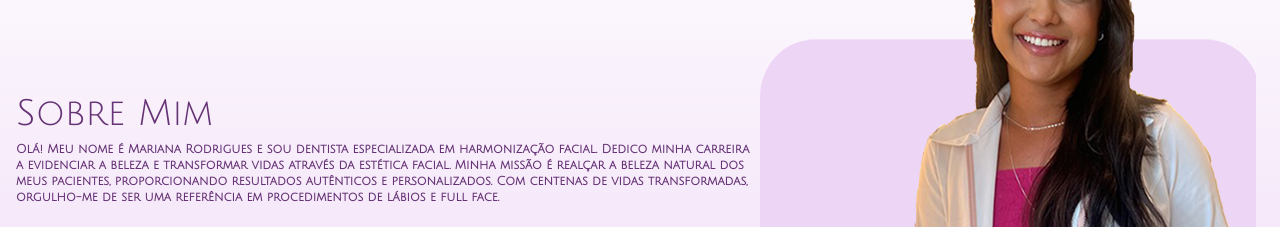
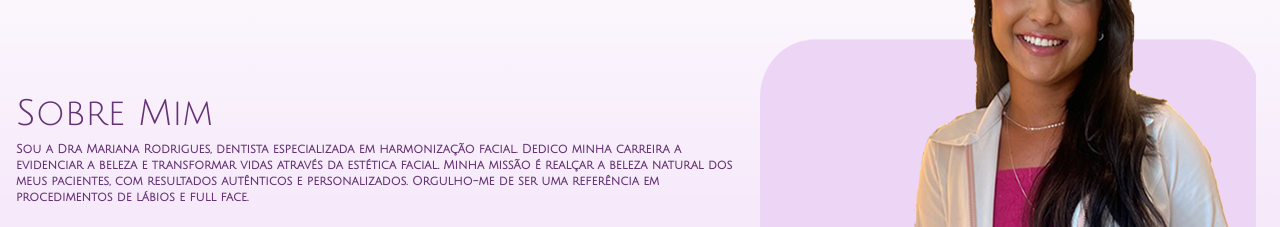
Before and after one commit to fmcnit/dramariana, a website: page index.html in a window 1280 px wide. Shown: the part 1460-1687 px from the top of the page. Drawn offline with nearby package versions, Linux system fonts and the light colour scheme; a script that the page names is missing.

Commit message:
feat: about me

```diff
--- a/index.html
+++ b/index.html
@@ -115,8 +115,8 @@
       <section id="about" class="w-full bg-gradient-to-b from-color-text flex items-center p-4 justify-between">
         <div class="text-bg-color">
             <h2 class="text-2xl font-semibold lg:text-4xl lg:font-normal">Sobre Mim</h2>
-            <p class="font-semibold text-xs py-2">Olá! Meu nome é Mariana Rodrigues e sou dentista especializada em harmonização facial. Dedico minha carreira a evidenciar a beleza e transformar vidas através da estética facial.
-            Minha missão é realçar a beleza natural dos meus pacientes, proporcionando resultados autênticos e personalizados. Com centenas de vidas transformadas, orgulho-me de ser uma referência em procedimentos de lábios e full face.</p>
+            <p class="font-semibold text-xs py-2">Sou a Dra Mariana Rodrigues, dentista especializada em harmonização facial. Dedico minha carreira a evidenciar a beleza e transformar vidas através da estética facial.
+            Minha missão é realçar a beleza natural dos meus pacientes, com resultados autênticos e personalizados. Orgulho-me de ser uma referência em procedimentos de lábios e full face.</p>
             <div class="flex items-center gap-3 py-4">
                 <a href="https://www.instagram.com/dra_marianarodriguess/" target="_blank" rel="noopener noreferrer" class="w-10 md:w-16">
                     <img src="./img/insta.png" alt="Instagram">
```
